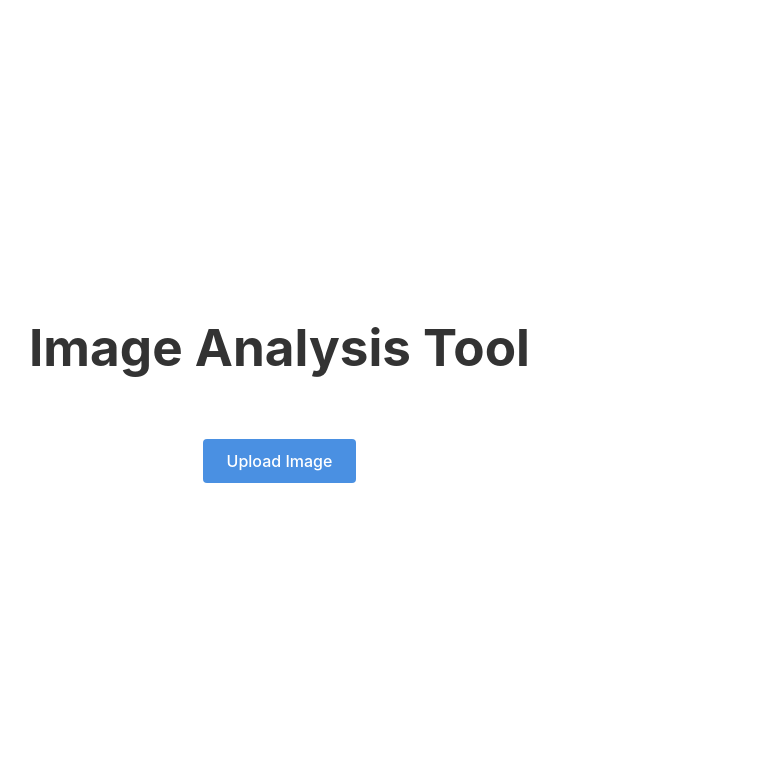
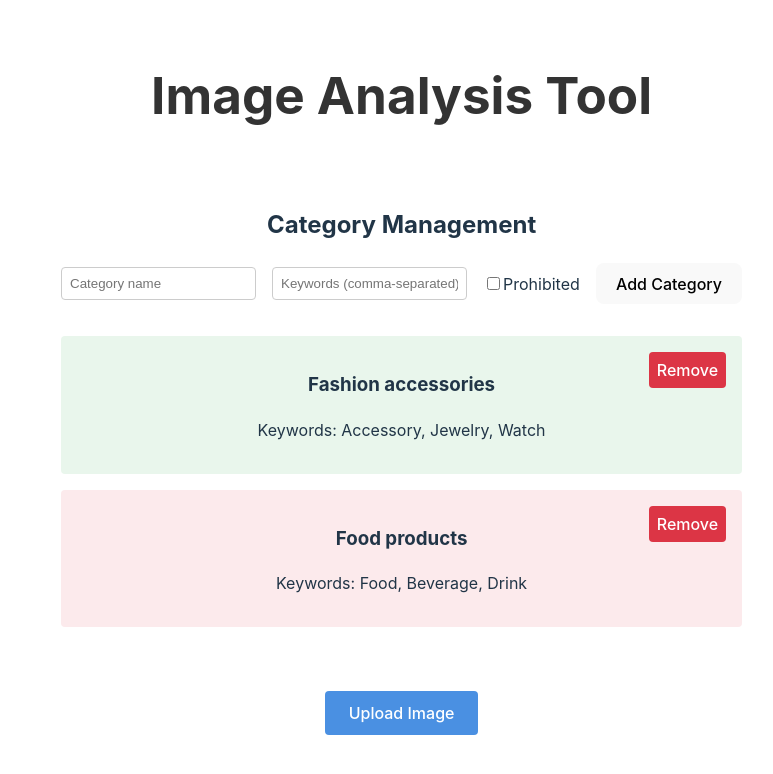
Before and after one commit to Decpwnz/my-fashion-trunk, a React (Vite) app in the folder frontend/: page / in a window 1280 px wide. Shown: the top 774 px of the page, without its empty margins (3-776 px from the left). Built offline with nearby package versions, Linux system fonts and the light colour scheme.

Commit message:
feat: create basic UI for managing categories

```diff
--- a/frontend/src/App.tsx
+++ b/frontend/src/App.tsx
@@ -1,5 +1,6 @@
 import { ImageUpload } from './components/ImageUpload/ImageUpload'
 import { AnalysisResult } from './components/AnalysisResult/AnalysisResult'
+import { CategoryManager } from './components/CategoryManager/CategoryManager'
 import { Spinner } from './components/common/Spinner/Spinner'
 import { useAppSelector } from './hooks/redux'
 import styles from './App.module.css'
@@ -10,6 +11,7 @@ function App() {
   return (
     <div className={styles.container}>
       <h1>Image Analysis Tool</h1>
+      <CategoryManager />
       <ImageUpload />
       <AnalysisResult />
       {loading && <Spinner />}
--- /dev/null
+++ b/frontend/src/components/CategoryManager/CategoryManager.module.css
@@ -0,0 +1,49 @@
+.container {
+  padding: 2rem;
+  max-width: 800px;
+  margin: 0 auto;
+}
+
+.addCategory {
+  display: flex;
+  gap: 1rem;
+  margin-bottom: 2rem;
+  align-items: center;
+}
+
+.addCategory input[type='text'] {
+  padding: 0.5rem;
+  border: 1px solid #ccc;
+  border-radius: 4px;
+}
+
+.categoryList {
+  display: grid;
+  gap: 1rem;
+}
+
+.category {
+  padding: 1rem;
+  border-radius: 4px;
+  position: relative;
+}
+
+.allowed {
+  background-color: rgba(40, 167, 69, 0.1);
+}
+
+.prohibited {
+  background-color: rgba(220, 53, 69, 0.1);
+}
+
+.category button {
+  position: absolute;
+  top: 1rem;
+  right: 1rem;
+  padding: 0.5rem;
+  background-color: #dc3545;
+  color: white;
+  border: none;
+  border-radius: 4px;
+  cursor: pointer;
+}
--- /dev/null
+++ b/frontend/src/components/CategoryManager/CategoryManager.tsx
@@ -0,0 +1,85 @@
+import { useState } from 'react'
+import styles from './CategoryManager.module.css'
+
+interface Category {
+  name: string
+  keywords: string[]
+  isProhibited: boolean
+}
+
+export const CategoryManager = () => {
+  const [categories, setCategories] = useState<Category[]>([
+    // Initial categories from our current hardcoded list
+    {
+      name: 'Fashion accessories',
+      keywords: ['Accessory', 'Jewelry', 'Watch'],
+      isProhibited: false,
+    },
+    { name: 'Food products', keywords: ['Food', 'Beverage', 'Drink'], isProhibited: true },
+    // ... other categories
+  ])
+
+  const [newCategory, setNewCategory] = useState<Category>({
+    name: '',
+    keywords: [],
+    isProhibited: false,
+  })
+
+  const handleAddCategory = () => {
+    if (newCategory.name && newCategory.keywords.length > 0) {
+      setCategories([...categories, newCategory])
+      setNewCategory({ name: '', keywords: [], isProhibited: false })
+    }
+  }
+
+  const handleRemoveCategory = (index: number) => {
+    setCategories(categories.filter((_, i) => i !== index))
+  }
+
+  return (
+    <div className={styles.container}>
+      <h2>Category Management</h2>
+
+      <div className={styles.addCategory}>
+        <input
+          type="text"
+          placeholder="Category name"
+          value={newCategory.name}
+          onChange={(e) => setNewCategory({ ...newCategory, name: e.target.value })}
+        />
+        <input
+          type="text"
+          placeholder="Keywords (comma-separated)"
+          onChange={(e) =>
+            setNewCategory({
+              ...newCategory,
+              keywords: e.target.value.split(',').map((k) => k.trim()),
+            })
+          }
+        />
+        <label>
+          <input
+            type="checkbox"
+            checked={newCategory.isProhibited}
+            onChange={(e) => setNewCategory({ ...newCategory, isProhibited: e.target.checked })}
+          />
+          Prohibited
+        </label>
+        <button onClick={handleAddCategory}>Add Category</button>
+      </div>
+
+      <div className={styles.categoryList}>
+        {categories.map((category, index) => (
+          <div
+            key={index}
+            className={`${styles.category} ${category.isProhibited ? styles.prohibited : styles.allowed}`}
+          >
+            <h3>{category.name}</h3>
+            <p>Keywords: {category.keywords.join(', ')}</p>
+            <button onClick={() => handleRemoveCategory(index)}>Remove</button>
+          </div>
+        ))}
+      </div>
+    </div>
+  )
+}
```
